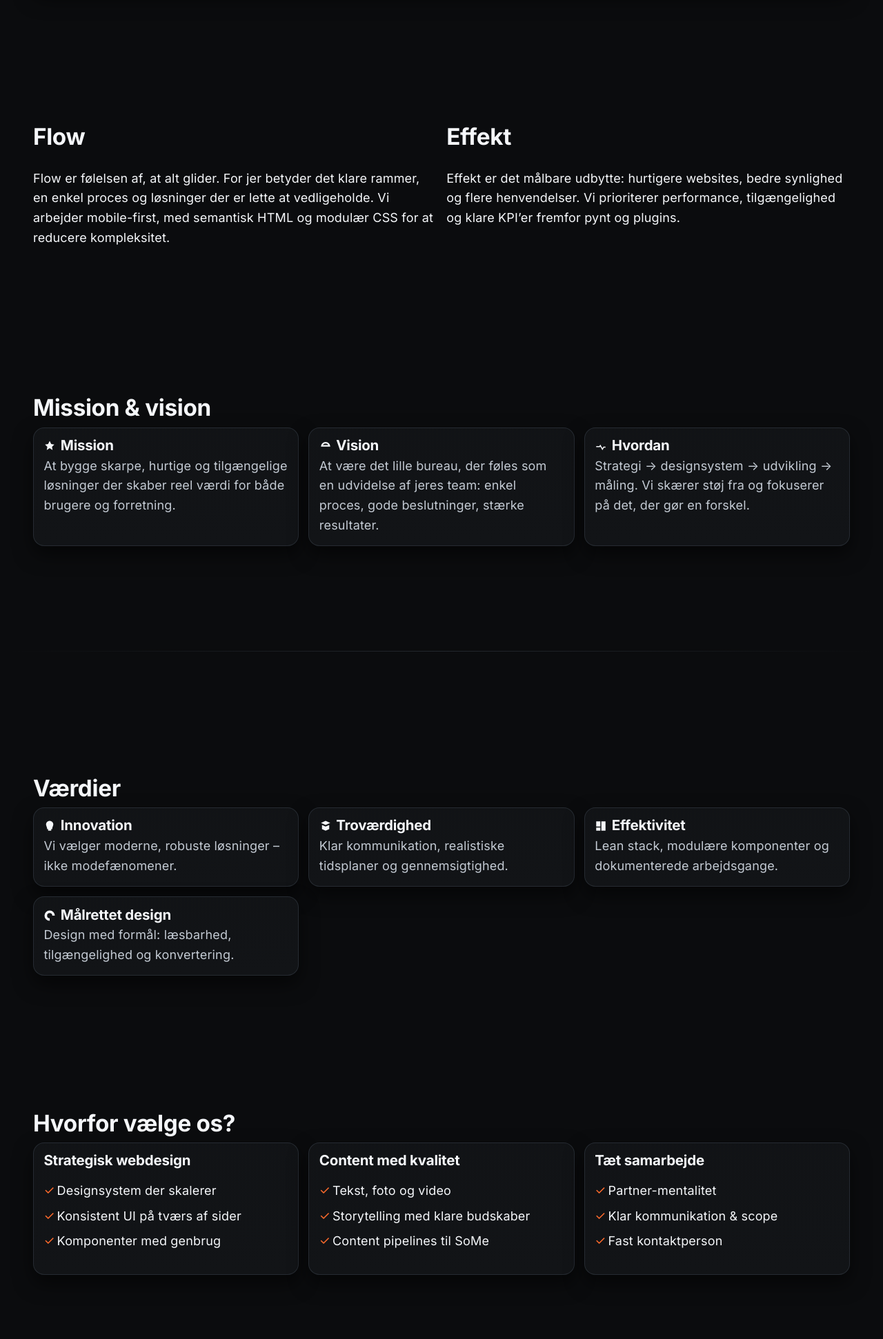
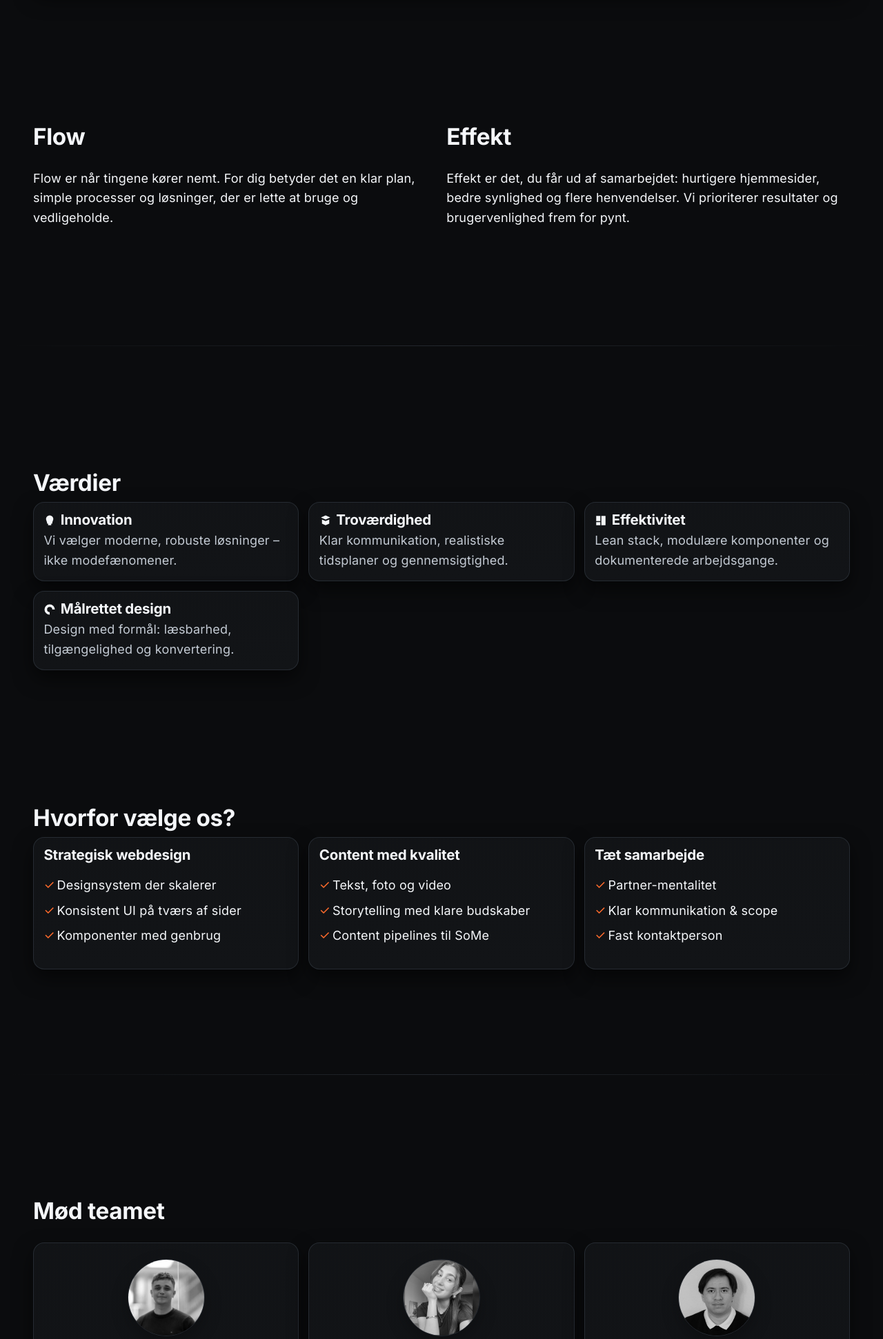
Before and after one commit to UselessCommander/FlowEffekt, a PHP site: page /om-os.php in a window 1280 px wide. Shown: the part 602-2544 px from the top of the page at 69% size. Run offline with PHP 8.4, Linux system fonts and the light colour scheme.

Commit message:
små tekst rettelser

```diff
--- a/om-os.php
+++ b/om-os.php
@@ -27,37 +27,19 @@
 </section>
 
 <!-- Flow & Effekt -->
+
+
+<!-- Mission & Vision -->
 <section class="about">
   <div class="container">
     <div class="about-grid">
       <article>
         <h2>Flow</h2>
-        <p class="prose">Flow er følelsen af, at alt glider. For jer betyder det klare rammer, en enkel proces og løsninger der er lette at vedligeholde. Vi arbejder mobile-first, med semantisk HTML og modulær CSS for at reducere kompleksitet.</p>
+        <p class="prose">Flow er når tingene kører nemt. For dig betyder det en klar plan, simple processer og løsninger, der er lette at bruge og vedligeholde.</p>
       </article>
       <article>
         <h2>Effekt</h2>
-        <p class="prose">Effekt er det målbare udbytte: hurtigere websites, bedre synlighed og flere henvendelser. Vi prioriterer performance, tilgængelighed og klare KPI’er fremfor pynt og plugins.</p>
-      </article>
-    </div>
-  </div>
-</section>
-
-<!-- Mission & Vision -->
-<section>
-  <div class="container cards">
-    <h2>Mission &amp; vision</h2>
-    <div class="grid-3">
-      <article class="card">
-        <h3><svg viewBox="0 0 24 24" aria-hidden="true" style="width:18px;height:18px;vertical-align:-3px;margin-right:.4rem"><path fill="currentColor" d="M12 2l3 6 6 .9-4.5 4.3 1.1 6.5L12 16l-5.6 3.7 1.1-6.5L3 8.9 9 8z"/></svg>Mission</h3>
-        <p class="muted">At bygge skarpe, hurtige og tilgængelige løsninger der skaber reel værdi for både brugere og forretning.</p>
-      </article>
-      <article class="card">
-        <h3><svg viewBox="0 0 24 24" aria-hidden="true" style="width:18px;height:18px;vertical-align:-3px;margin-right:.4rem"><path fill="currentColor" d="M12 4a9 9 0 019 9H3a9 9 0 019-9zm0 3a6 6 0 00-5.3 3h10.6A6 6 0 0012 7z"/></svg>Vision</h3>
-        <p class="muted">At være det lille bureau, der føles som en udvidelse af jeres team: enkel proces, gode beslutninger, stærke resultater.</p>
-      </article>
-      <article class="card">
-        <h3><svg viewBox="0 0 24 24" aria-hidden="true" style="width:18px;height:18px;vertical-align:-3px;margin-right:.4rem"><path fill="currentColor" d="M3 12h6l2-3 4 7 2-3h4v2h-3l-3 5-4-7-1 1H3z"/></svg>Hvordan</h3>
-        <p class="muted">Strategi &rarr; designsystem &rarr; udvikling &rarr; måling. Vi skærer støj fra og fokuserer på det, der gør en forskel.</p>
+        <p class="prose">Effekt er det, du får ud af samarbejdet: hurtigere hjemmesider, bedre synlighed og flere henvendelser. Vi prioriterer resultater og brugervenlighed frem for pynt.</p>
       </article>
     </div>
   </div>
@@ -131,22 +113,22 @@
       <article class="team-card">
         <img class="avatar" src="/assets/img/team/Lucas-schuldt.jpg" alt="Lucas" loading="lazy" decoding="async">
         <h3 class="name">Lucas</h3>
-        <p class="role">Webudvikler &amp; video</p>
-        <p class="bio">Bygger hurtige websites og producerer videoindhold med fokus på fortælling og ydelse.</p>
+        <p class="role">Art Director &amp; video</p>
+        <p class="bio">Sætter den kreative retning og sikrer, at hvert projekt får et visuelt udtryk der skiller sig ud. Arbejder med idéudvikling, koncept og design, så form og fortælling hænger sammen.</p>
         <a class="btn tiny contact" href="mailto:lucas@floweffekt.dk">lucas@floweffekt.dk</a>
       </article>
       <article class="team-card">
         <img class="avatar" src="/assets/img/team/Hasti-amang.png" alt="Hasti" loading="lazy" decoding="async">
         <h3 class="name">Hasti</h3>
-        <p class="role">Designer &amp; brand</p>
-        <p class="bio">Udvikler identiteter, UI-systemer og visuelle kits til web og sociale medier.</p>
+        <p class="role">Digital Branding Designer &amp; brand</p>
+        <p class="bio">Skaber identiteter og digitale designsystemer, der giver brands en stærk og genkendelig stemme. Arbejder med visuel identitet, UI og content, så udtryk og brand føles helstøbt.</p>
         <a class="btn tiny contact" href="mailto:hasti@floweffekt.dk">hasti@floweffekt.dk</a>
       </article>
       <article class="team-card">
         <img class="avatar" src="/assets/img/team/Gabriel-lausten.png" alt="Gabriel" loading="lazy" decoding="async">
         <h3 class="name">Gabriel</h3>
-        <p class="role">Front‑end &amp; strategi</p>
-        <p class="bio">Semantisk HTML, modulær CSS og performance som KPI – fra idé til implementering.</p>
+        <p class="role">Lead Developer &amp; strategi</p>
+        <p class="bio">Bygger hurtige og stabile websites med fokus på performance og struktur. Sørger for at teknikken spiller, og at løsningerne er fleksible, tilgængelige og lette at videreudvikle.</p>
         <a class="btn tiny contact" href="mailto:gabriel@floweffekt.dk">gabriel@floweffekt.dk</a>
       </article>
     </div>
--- a/services.php
+++ b/services.php
@@ -52,7 +52,7 @@
       <!-- Visual: Pakker -->
       <div class="grid-3 cards pricing">
         <article class="card price-card">
-          <h3>SnapFlow</h3>
+          <h3>Foto</h3>
           <p class="price">Fra 4.500,-</p>
           <ul class="check">
             <li>30 redigerede billeder i høj opløsning</li>
@@ -65,7 +65,7 @@
 
         <article class="card price-card featured">
           <div class="ribbon">Mest valgt</div>
-          <h3>PromoFlow</h3>
+          <h3>Video</h3>
           <p class="price">Fra 7.500,-</p>
           <ul class="check">
             <li>1 video (op til 60 sek.)</li>
@@ -77,7 +77,7 @@
         </article>
 
         <article class="card price-card">
-          <h3>CineFlow</h3>
+          <h3>Video Pro</h3>
           <p class="price">Fra 12.500,-</p>
           <ul class="check">
             <li>2 videoer (op til 60 sek.) i 2 formater</li>
```
